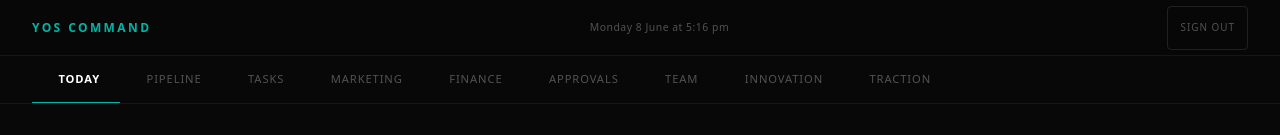
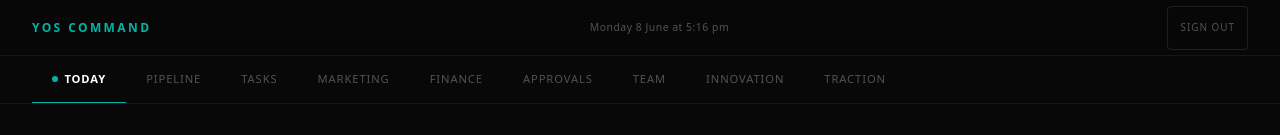
Before and after one commit to yossy-jk/yos-website, a Next.js app: page /dashboard in a window 1280 px wide. Shown: the top 135 px of the page. Built offline with nearby package versions, Linux system fonts and the light colour scheme; no server answers.

Commit message:
fix(dashboard): nav tabs — active dot indicator replaces emoji icons
Active tab now shows a teal dot before the label instead of emoji.
No emojis anywhere in dashboard. SOUL compliant.

```diff
--- a/src/app/dashboard/page.tsx
+++ b/src/app/dashboard/page.tsx
@@ -139,7 +139,9 @@ export default function Dashboard() {
                 position: 'relative',
               }}
             >
-              <span style={{ fontSize: '0.85rem' }}>{tab.icon}</span>
+              {isActive && (
+                <span style={{ width: 6, height: 6, borderRadius: '50%', background: '#00B5A5', flexShrink: 0, display: 'inline-block' }} />
+              )}
               {tab.label}
               {badge > 0 && (
                 <span style={{ background: '#ef4444', color: 'white', fontSize: '0.55rem', fontWeight: 900, padding: '0.1rem 0.35rem', borderRadius: 99, lineHeight: 1.4 }}>
```
